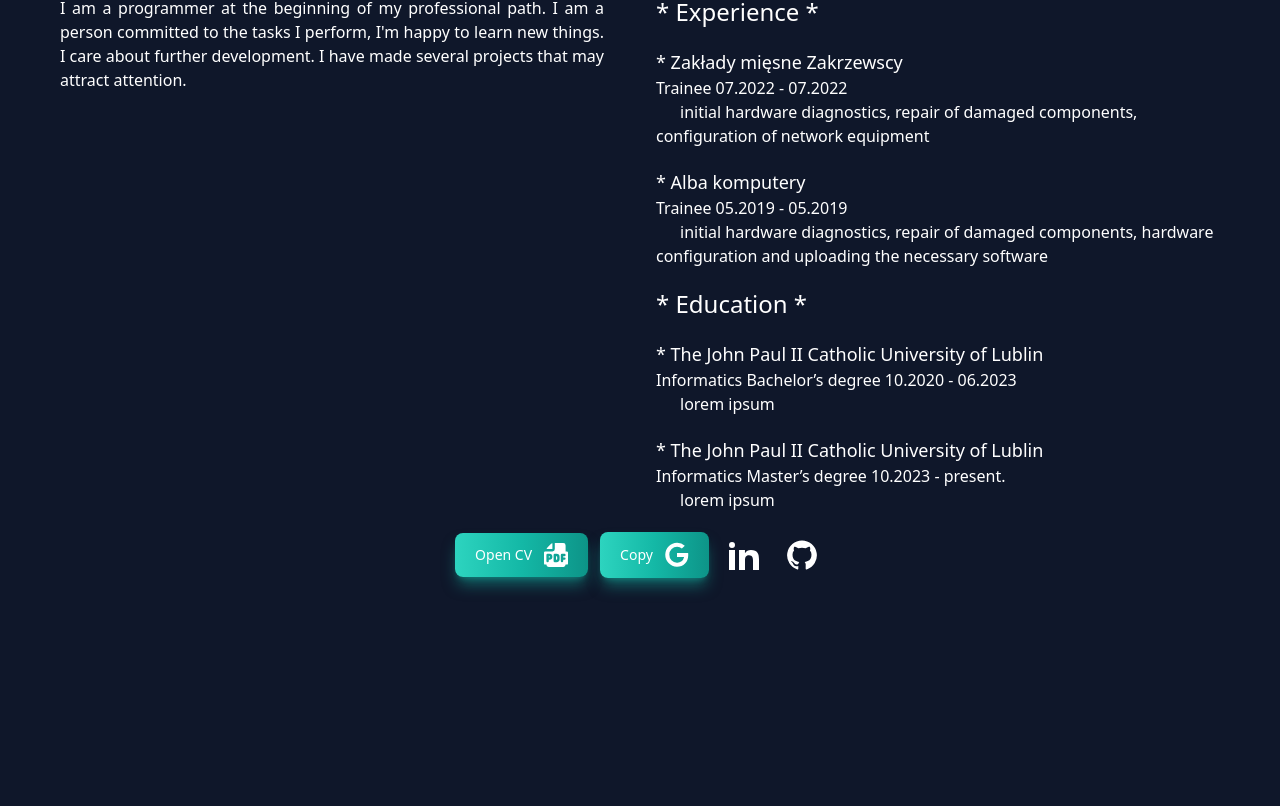
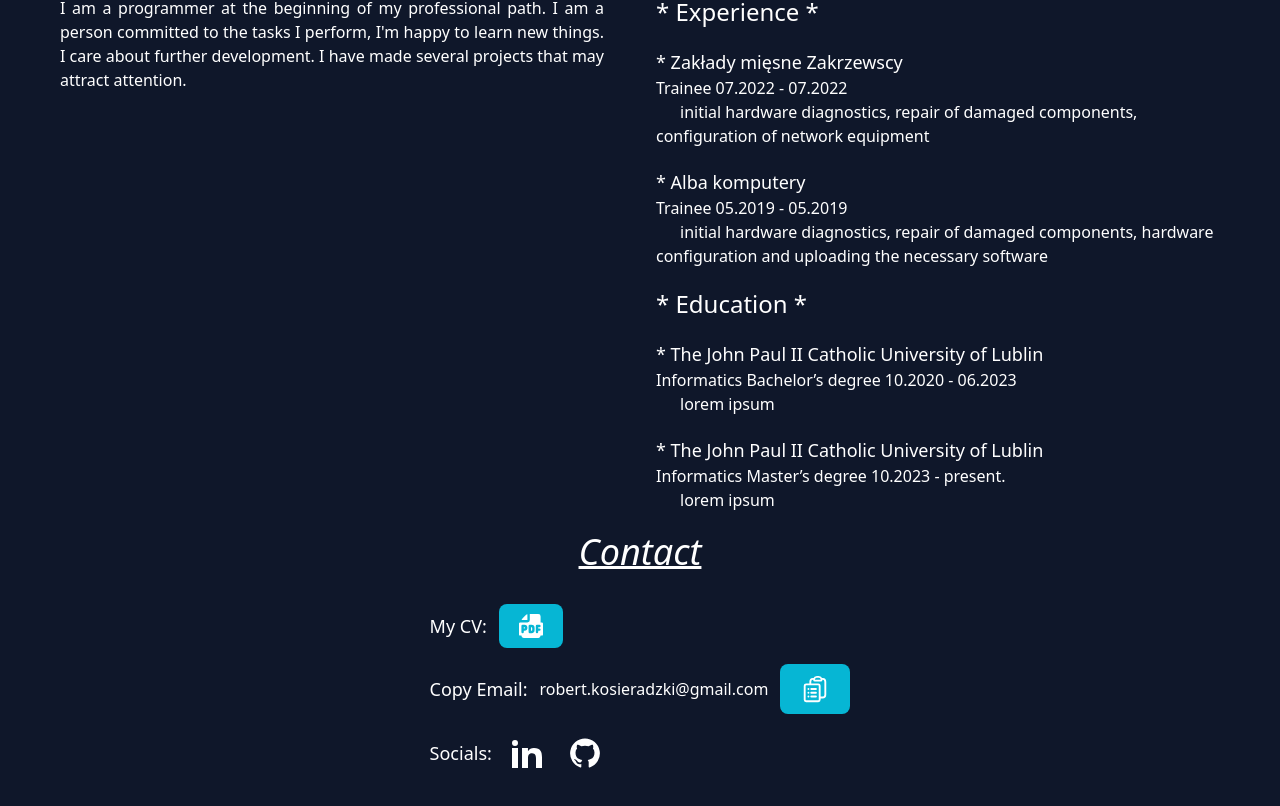
Before and after one commit to Bobus10/Portfolio, a Next.js app: page / in a window 1280 px wide. Shown: the part 1704-2510 px from the top of the page. Built offline with nearby package versions, Linux system fonts and the light colour scheme.

Commit message:
Update Contact section

```diff
--- a/constants/index.js
+++ b/constants/index.js
@@ -5,17 +5,17 @@ export const navLinks = [
         route: "#home",
         label: "Home",
     },
+    // {
+    //     route: "#experience",
+    //     label: "Experience",
+    // },
+    {
+        route: "#projects",
+        label: "Projects",
+    },
     {
         route: "#aboutMe",
         label: "About Me",
-    },
-    {
-        route: "#experience",
-        label: "Experience",
-    },
-    {
-        route: "#projects",
-        label: "Projects",
     },
     {
         route: "#contact",
--- a/public/styles/globals.css
+++ b/public/styles/globals.css
@@ -14,7 +14,7 @@ body {
 
 @layer components {
   .button-contact {
-      @apply text-white bg-gradient-to-r from-teal-400 via-teal-500 to-teal-600 hover:bg-gradient-to-br focus:ring-4 focus:outline-none focus:ring-teal-300 dark:focus:ring-teal-800 shadow-lg shadow-teal-500/50 dark:shadow-lg dark:shadow-teal-800/80 font-medium rounded-lg text-sm px-5 py-2.5 text-center flex justify-center items-center gap-3
+      @apply text-white font-medium  flex justify-center text-center items-center bg-cyan-500 hover:bg-cyan-400 rounded-lg px-5 py-2.5 gap-2
   }
   .text-head {
       @apply text-4xl italic underline underline-offset-1 flex text-center justify-center text-white
@@ -22,4 +22,10 @@ body {
   .text-body {
       @apply first-letter:pl-6
   }
+  .contact-container {
+    @apply flex flex-row text-white justify-center items-center gap-3
+  }
+  .contact-text {
+    @apply text-lg
+  }
 }
--- a/src/app/page.tsx
+++ b/src/app/page.tsx
@@ -26,11 +26,13 @@ export default function Home() {
         </section>
       </main>
 
-      <footer className='min-h-[50vh]'>
+      <footer className='min-h-[50vh] w-full flex flex-row max-xl:px-4'>
+        <div className='xl:basis-1/3'></div>
         {/* Contact */}
-        <div id='contact' className=''>
+        <div id='contact' className='xl:basis-1/3'>
           <Contact/>
         </div>
+        <div className='xl:basis-1/3'></div>
       </footer>
     </>
   )
--- a/src/components/Contact.tsx
+++ b/src/components/Contact.tsx
@@ -1,22 +1,28 @@
-import { contacts, cv } from "@/../constants"
-import { filePdf } from '@/../constants/icons'
+import { contacts, cv, email } from "#/constants"
+import { filePdf } from '#/constants/icons'
 import Image from "next/image"
 import Link from "next/link"
 import React from 'react'
 import CopyBtn from "./CopyBtn"
 
 export default function Contact() {
-// TODO: Change Color button create nice menu to see all contact data
   return (
-    <div className="flex justify-center items-center gap-3">
+    <div className="flex flex-col justify-center gap-8 items-center text-center">
+        <p className='text-head'>
+            Contact
+        </p>
+        <div className="flex flex-col items-start text-center justify-center gap-4">
             {/* Open CV */}
+            <div className="contact-container">
+                <p className="contact-text">
+                    My CV:
+                </p>
                 <Link
                     href={cv.route}
                     key={cv.label}
                     target="_blank"
                     >
                     <button type="button" className="button-contact">
-                Open CV
                         <Image
                             src={filePdf.src}
                             alt={filePdf.label}
@@ -25,9 +31,21 @@ export default function Contact() {
                         />
                     </button>
                 </Link>
+            </div>
             {/* Copy Email */}
+            <div className="contact-container">
+                <p className="contact-text">
+                    Copy Email:
+                </p>
+                <p>
+                    {email.email}
+                </p>
                 <CopyBtn />
-        {/* Contacts */}
+            </div>
+            <div className="contact-container">
+                <p className="contact-text">
+                    Socials:
+                </p>
                 {contacts.map((contact) => {
                     return (
                         <Link
@@ -46,5 +64,7 @@ export default function Contact() {
                     )
                 })}
             </div>
+        </div>
+    </div>
   )
 }
--- a/src/components/CopyBtn.tsx
+++ b/src/components/CopyBtn.tsx
@@ -1,7 +1,8 @@
 "use client"
 
-import { email } from '@/../constants'
-import { google } from '@/../constants/icons'
+import { copy } from '#/constants/icons'
+import { email } from '#/constants'
+
 import Image from 'next/image'
 
 const CopyBtn= () => {
@@ -20,12 +21,11 @@ const CopyBtn= () => {
 
   return (
     <button type="button" className="button-contact" onClick={copyEmail}>
-      Copy
       <Image
-          src={google.src}
-          alt={google.label}
-          width={24}
-          height={24}
+        src={copy.src}
+        alt={copy.label}
+        width={30}
+        height={30}
       />
     </button>
   )
```
Also changed, not shown: public/assets/svg/copy.svg. Lines whose indentation alone changed are shown as unchanged.
